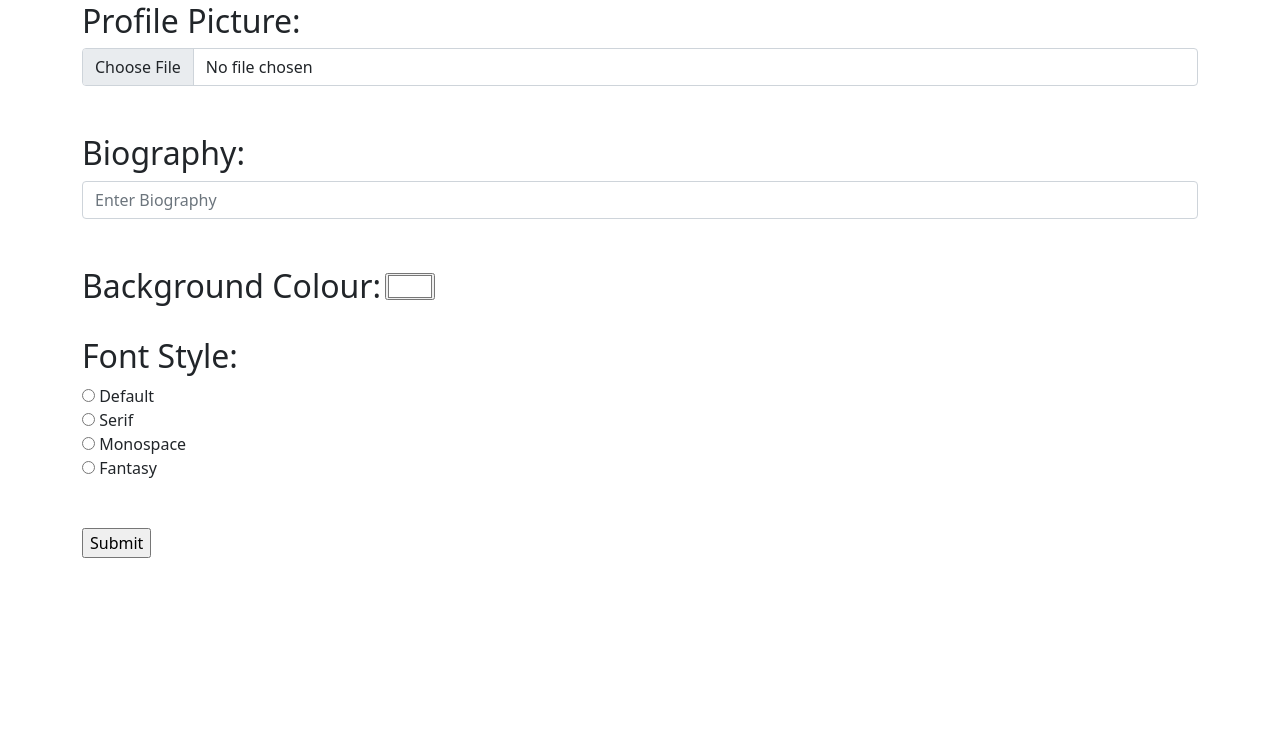
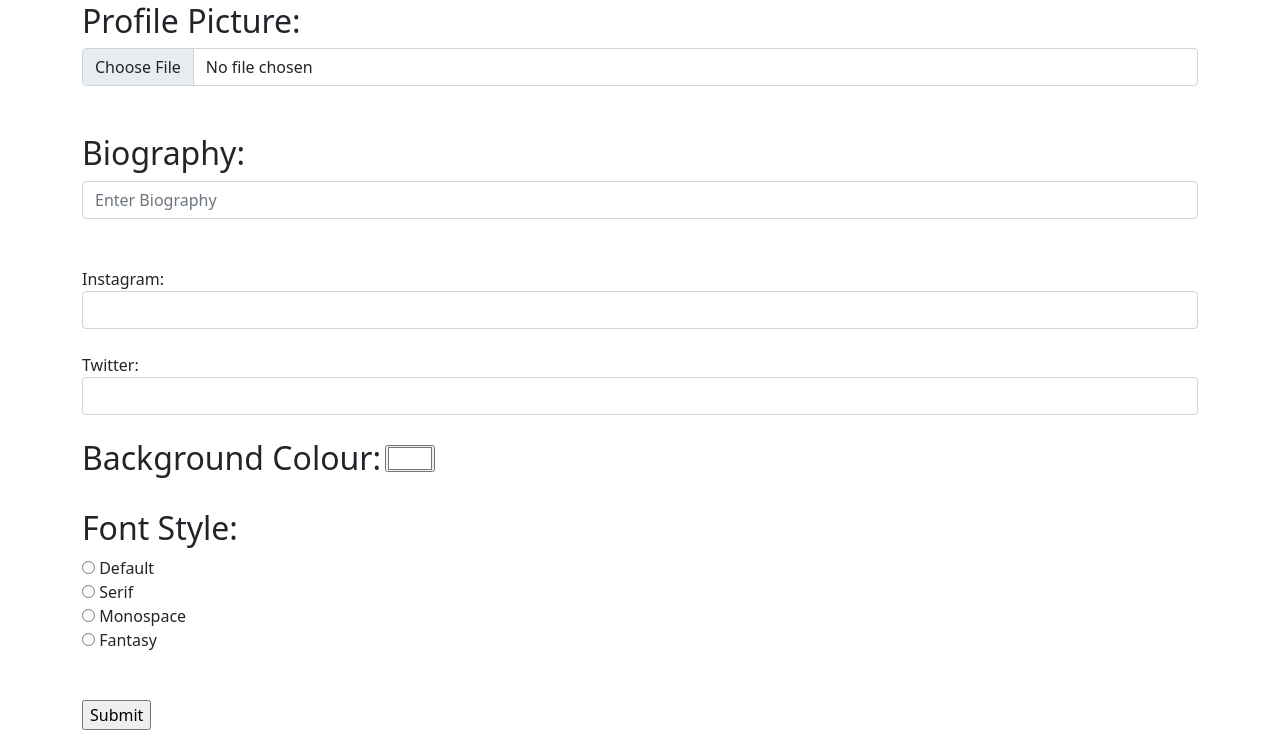
Before and after one commit to Ansh8729/FilmNEA, a Flask app: a page that uses website/templates/pageeditor.html in a window 1280 px wide. Shown: the part 86-816 px from the top of the page. Before the commit the page ends 644 px from the top, so only its background shows below. Run offline with Flask 3, Linux system fonts and the light colour scheme; a user stored in the database is signed in.

Commit message:
added last feature

```diff
--- a/website/models.py
+++ b/website/models.py
@@ -14,6 +14,8 @@ class Users(db.Model, UserMixin):
     accounttype = db.Column(db.Integer)
     profilepic = db.Column(db.String(), nullable=True)
     biography = db.Column(db.Text)
+    insta = db.Column(db.String(), nullable=True)
+    twitter = db.Column(db.String(), nullable=True)
     writers = db.relationship('Screenwriters', backref="user", passive_deletes=True)
     producers = db.relationship('Producers', backref="user", passive_deletes=True)
 
@@ -103,7 +105,6 @@ class LikedScreenplays(db.Model):
     __tablename__ = "LikedScreenplays"
     writerid = db.Column(db.Integer, db.ForeignKey('Screenwriters.writerid'), primary_key=True)
     scriptid = db.Column(db.Integer, db.ForeignKey('Screenplays.scriptid'), primary_key=True)
-    title = db.Column(db.String(300))
     rating = db.Column(db.Float)
 
 class Comments(db.Model):
--- a/website/templates/home.html
+++ b/website/templates/home.html
@@ -5,9 +5,9 @@
     <meta charset="UTF-8">
     <meta name="viewport" content="width=device-width, initial-scale=1.0">
     <title>Home</title>
-
+    <!--
     <style>
-      *{
+      {
     margin: 0;
     padding: 0;
 }
@@ -46,7 +46,7 @@
 .rate > label:hover ~ input:checked ~ label {
     color: #c59b08;
 }
-    </style>
+    </style>-->
 </head>
 <body>
     {% if featured %}
--- a/website/templates/pageeditor.html
+++ b/website/templates/pageeditor.html
@@ -29,6 +29,12 @@
             placeholder="Enter Biography"
             />
             <br></br>
+            <label for="insta">Instagram: </label>
+            <input type="text" id="insta" name="insta" class="form-control">
+            <br>
+            <label for="twitter">Twitter: </label>
+            <input type="text" id="twitter" name="twitter" class="form-control">
+            <br>
             {% if user.accounttype == 1 %}
             <label for="colorpicker"><h2>Background Colour:</h2></label>
             <input type="color" name="colorpicker" id="colorpicker" value="#ffffff" required>
--- a/website/views.py
+++ b/website/views.py
@@ -294,12 +294,12 @@ def script(scriptid):
 @views.route("/rate/<scriptid>", methods=['POST'])
 @login_required
 def rate(scriptid):
-    rating = flask.request.form.get("rate")
+    rating = (flask.request.form.get("rate"))
     writer = Screenwriters.query.filter_by(userid = current_user.id).first()
     script = Screenplays.query.filter_by(scriptid=scriptid).first()
     like_exists = LikedScreenplays.query.filter(LikedScreenplays.writerid == writer.writerid, LikedScreenplays.scriptid==scriptid).first()
     if not like_exists:
-        newrating = LikedScreenplays(writerid = writer.writerid, scriptid=scriptid, title=script.title, rating=rating)
+        newrating = LikedScreenplays(writerid = writer.writerid, scriptid=scriptid, rating=rating)
         db.session.add(newrating)
         db.session.commit()
     else:
@@ -322,7 +322,7 @@ def rate2(scriptid, userid):
     script = Screenplays.query.filter_by(scriptid=scriptid).first()
     like_exists = LikedScreenplays.query.filter(LikedScreenplays.writerid == writer.writerid, LikedScreenplays.scriptid==scriptid).first()
     if not like_exists:
-        newrating = LikedScreenplays(writerid = writer.writerid, scriptid=scriptid, title=script.title, rating=rating)
+        newrating = LikedScreenplays(writerid = writer.writerid, scriptid=scriptid, rating=rating)
         db.session.add(newrating)
         db.session.commit()
         flask.flash("Rating submitted!")
@@ -478,6 +478,8 @@ def pageeditor(userid):
         profile = Users.query.filter_by(id = userid).first()
         profile.profilepic = picname
         profile.biography = flask.request.form.get('bio')
+        profile.insta = flask.request.form.get('insta')
+        profile.twitter = flask.request.form.get('twitter')
         db.session.commit()
         if current_user.accounttype == 1:
             colour = flask.request.form.get('colorpicker')
```
Also changed, not shown: website/templates/profilepage.html (+7 -1 lines), instance/database.db, static/images/3e336986-4659-11ee-917a-6e98fc83cd62_https___images.genius.com_1d9d47a7b4e881ef85e906b51b9e1419.999x999x1.png (added), 6 other files.
